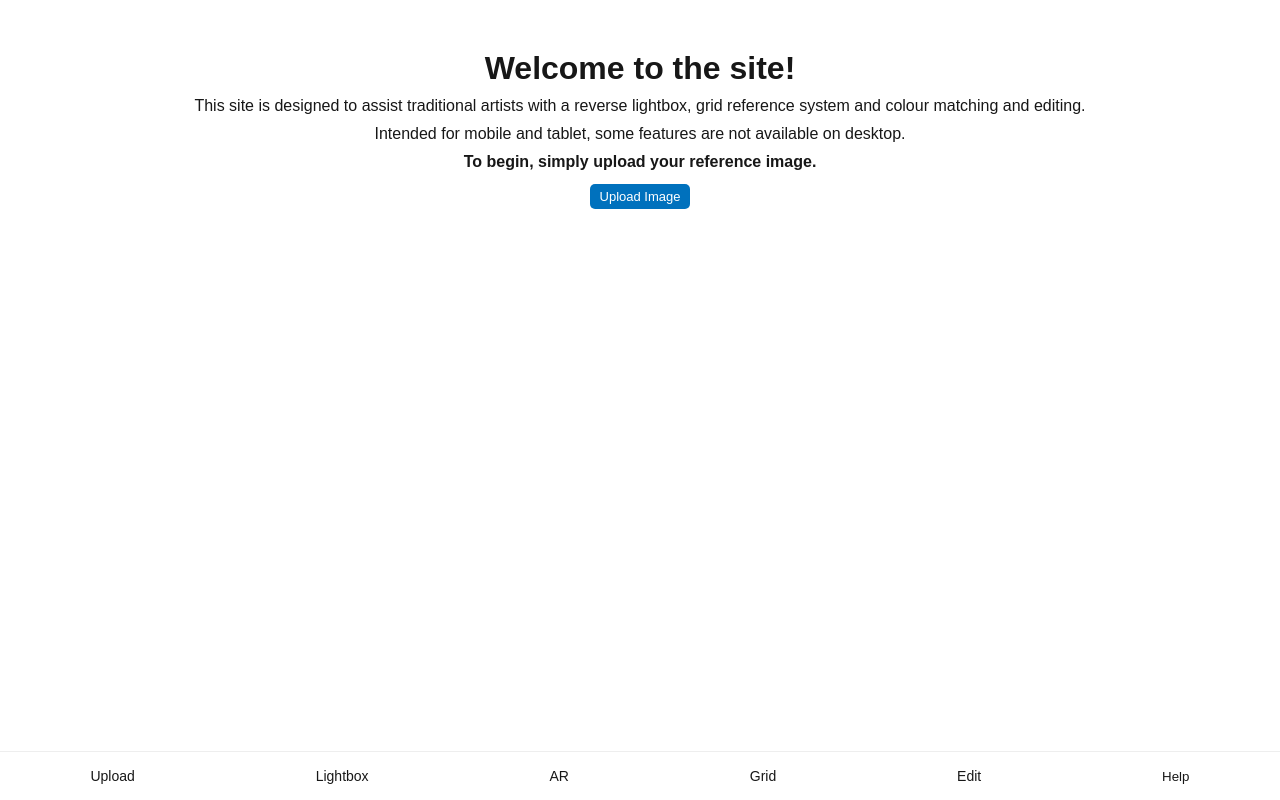
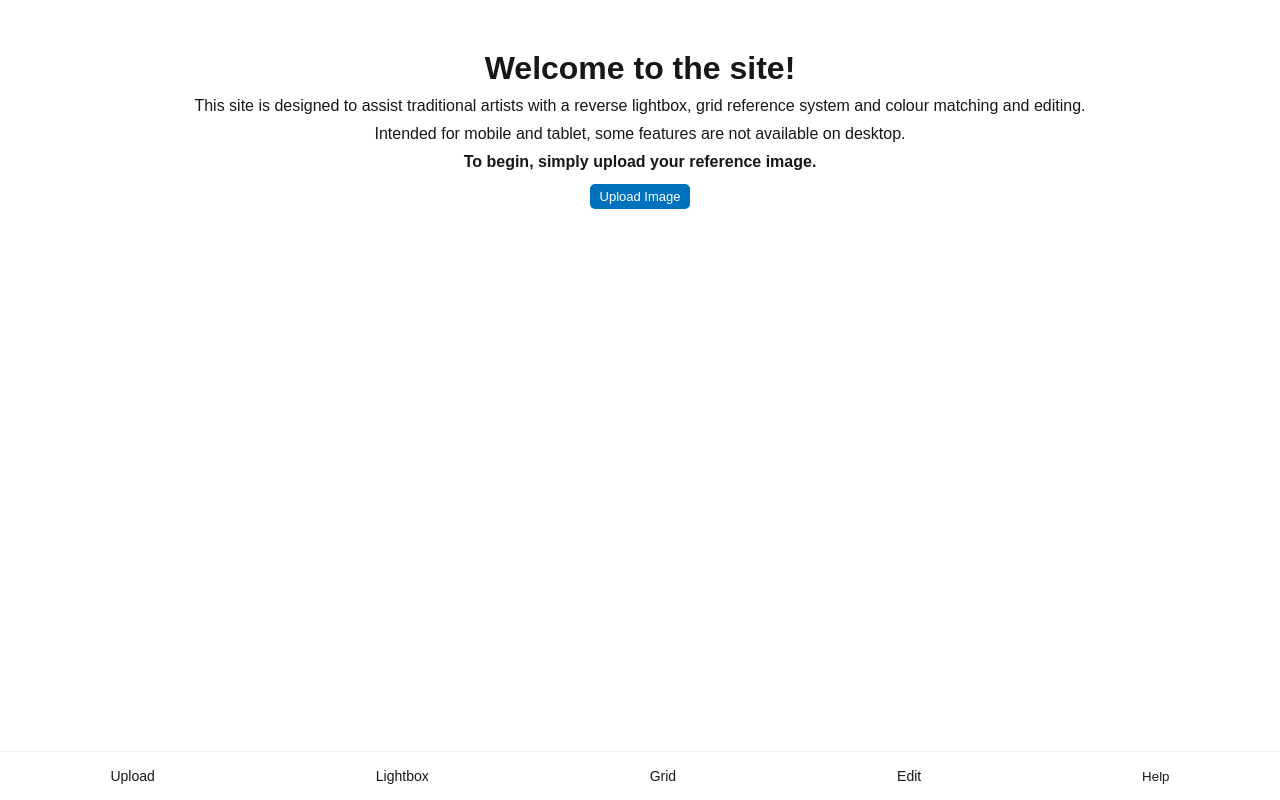
Before and after one commit to pretzeloverdose/eyeblobsWeb, a Next.js app: page / in a window 1280 px wide. Built offline with nearby package versions, Linux system fonts and the light colour scheme.

Commit message:
AR with OpenCV demo hide from navbar

```diff
--- a/src/components/Navbar.tsx
+++ b/src/components/Navbar.tsx
@@ -8,7 +8,7 @@ export default function Navbar() {
     <nav className={styles.navbar}>
       <Link href="/">Upload</Link>
       <Link href="/page2">Lightbox</Link>
-      <Link href="/page5">AR</Link>
+
       <Link href="/page4">Grid</Link>
       <Link href="/page3">Edit</Link>
       <TipsLink />
```
